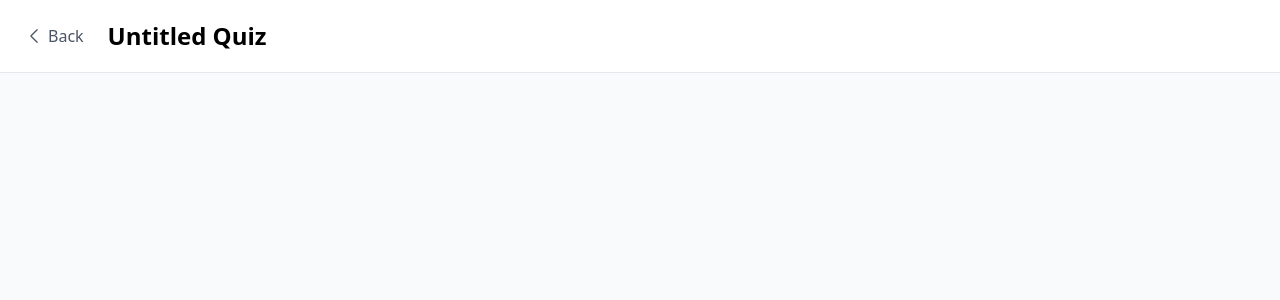
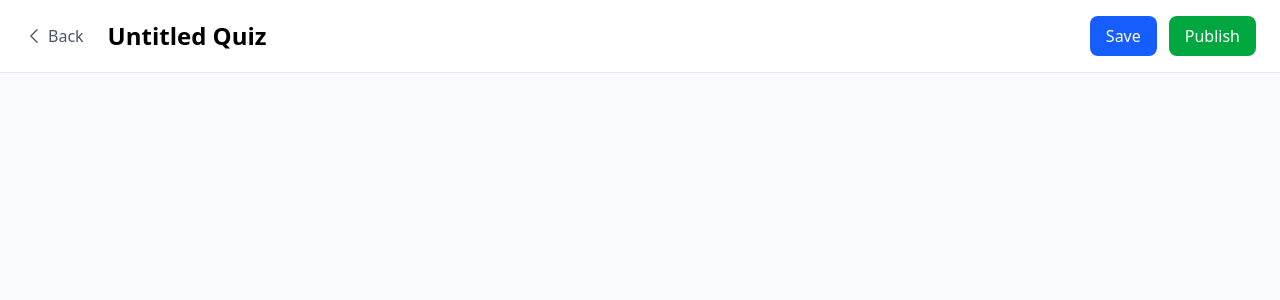
Before and after one commit to Tjanelidze/Quiz_app, a React (Vite) app: page /quiz/edit/1 in a window 1280 px wide. Shown: the top 300 px of the page. Built offline with nearby package versions, Linux system fonts and the light colour scheme.

Commit message:
[FEAT] added save and publish buttons

```diff
--- a/src/components/QuizEditor.tsx
+++ b/src/components/QuizEditor.tsx
@@ -81,6 +81,29 @@ export const QuizEditor = () => {
               placeholder="Enter quiz title..."
             />
           </div>
+
+          <div className="flex space-x-3">
+            <button
+              onClick={() => {
+                // TODO: SAVE BUTTON
+              }}
+              className="cursor-pointer rounded-lg bg-blue-600 px-4 py-2 font-medium text-white hover:bg-blue-700"
+            >
+              Save
+            </button>
+            <button
+              onClick={() => {
+                // TODO: PUBLISH BUTTON
+              }}
+              className={`cursor-pointer rounded-lg px-4 py-2 font-medium ${
+                quiz.published
+                  ? "bg-red-600 text-white hover:bg-red-700"
+                  : "bg-green-600 text-white hover:bg-green-700"
+              }`}
+            >
+              {quiz.published ? "Unpublish" : "Publish"}
+            </button>
+          </div>
         </div>
       </div>
     </div>
```
